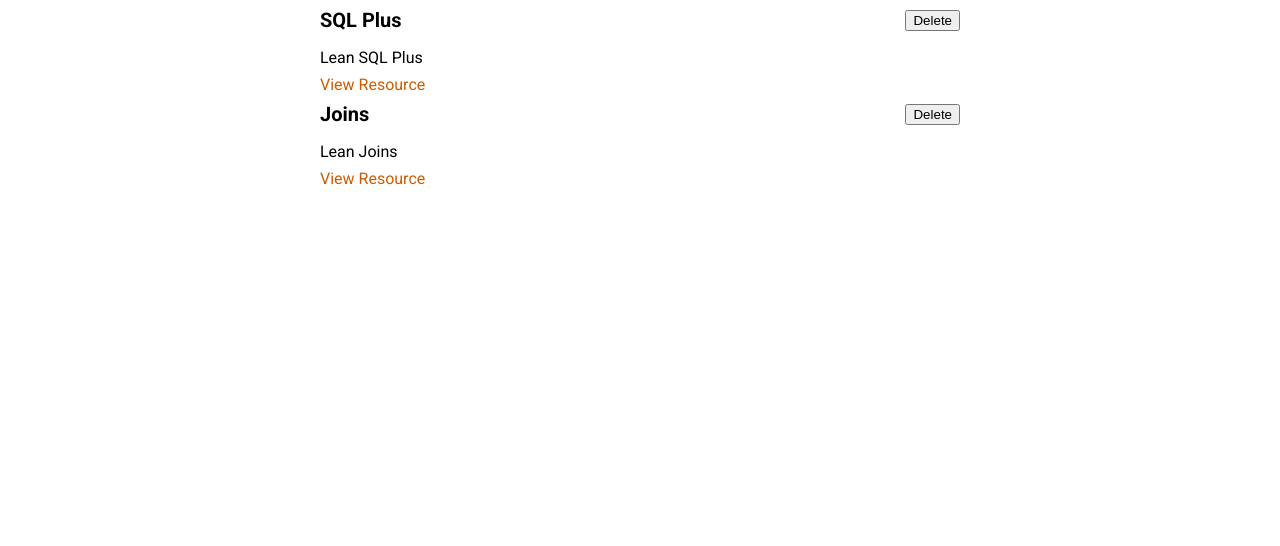
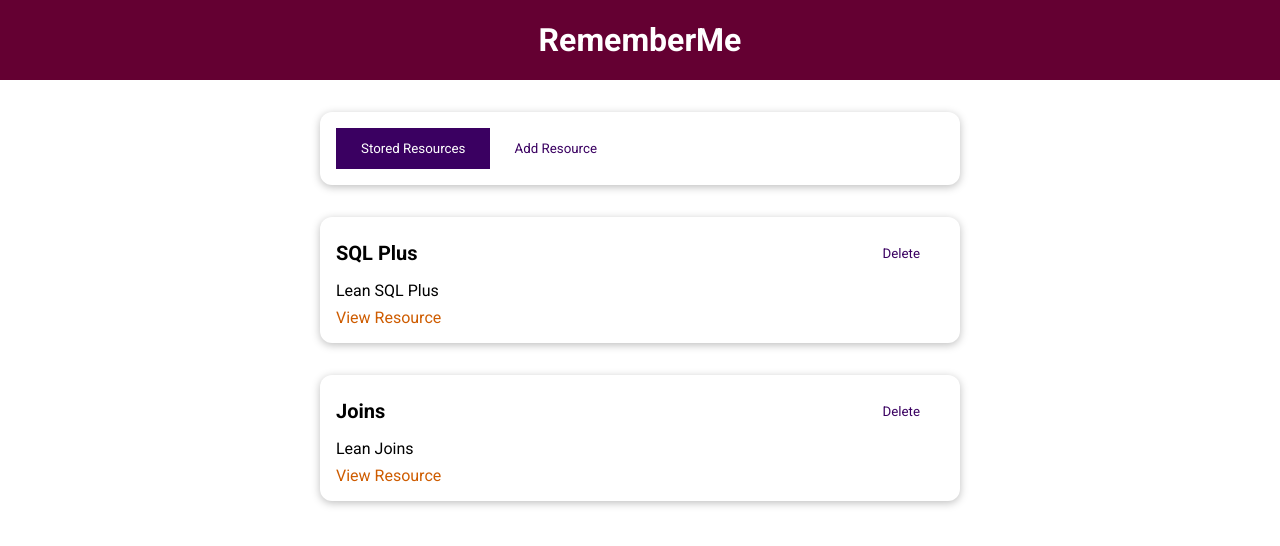
Before and after one commit to RodriguesFRodrigo/The-Learning-Resources-App-2022, a Vue app: page / in a window 1280 px wide. Shown: the top 546 px of the page. Built offline with nearby package versions, Linux system fonts and the light colour scheme.

Commit message:
dynamic component

```diff
--- a/src/App.vue
+++ b/src/App.vue
@@ -1,32 +1,16 @@
 <template>
-    <stored-resource :resources="storedResources"></stored-resource>
+    <the-header title="RememberMe"></the-header>
+    <the-resources></the-resources>
 </template>
 
 <script>
-import StoredResource from './componets/learning-resources/StoredResource.vue';
+import TheHeader from './componets/layouts/TheHeader.vue';
+import TheResources from './componets/learning-resources/TheResources.vue';
 
 export default {
     components: {
-        StoredResource,
-    },
-
-    data() {
-        return {
-            storedResources: [
-                {
-                    id: 'sql',
-                    title: 'SQL Plus',
-                    description: 'Lean SQL Plus',
-                    link: 'https://www.oracle.com/br/database/technologies/sqlplus-cloud.html',
-                },
-                {
-                    id: 'joins',
-                    title: 'Joins',
-                    description: 'Lean Joins',
-                    link: 'https://www.devmedia.com.br/clausulas-inner-join-left-join-e-right-join-no-sql-server/18930',
-                }
-            ]
-        };
+        TheHeader,
+        TheResources,
     },
 }
 </script>
--- /dev/null
+++ b/src/componets/UI/BaseButton.vue
@@ -0,0 +1,49 @@
+<template>
+    <button :type="type" :class="mode">
+        <!-- with slot we can pass a simple text, or a text and icon -->
+        <slot></slot>
+    </button>
+</template>
+
+<script>
+export default {
+  props: {
+    type: {
+      type: String,
+      required: false,
+    },
+    mode: {
+      type: String,
+      required: false,
+    },
+  }
+}
+</script>
+
+<style scoped>
+button {
+  padding: 0.75rem 1.5rem;
+  font-family: inherit;
+  background-color: #3a0061;
+  border: 1px solid #3a0061;
+  color: white;
+  cursor: pointer;
+}
+
+button:hover,
+button:active {
+  background-color: #270041;
+  border-color: #270041;
+}
+
+.flat {
+  background-color: transparent;
+  color: #3a0061;
+  border: none;
+}
+
+.flat:hover,
+.flat:active {
+  background-color: #edd2ff;
+}
+</style>
--- /dev/null
+++ b/src/componets/UI/BaseCard.vue
@@ -0,0 +1,19 @@
+<template>
+   <div>
+        <slot></slot>
+   </div>
+</template>
+
+<script>
+
+</script>
+
+<style scoped>
+div {
+  border-radius: 12px;
+  box-shadow: 0 2px 8px rgba(0, 0, 0, 0.26);
+  padding: 1rem;
+  margin: 2rem auto;
+  max-width: 40rem;
+}
+</style>
--- /dev/null
+++ b/src/componets/layouts/TheHeader.vue
@@ -0,0 +1,32 @@
+<template>
+    <header>
+        <h1>{{ title }}</h1>
+    </header>
+</template>
+
+<script>
+export default {
+    props: {
+        title: {
+            type: String,
+            required: true,
+        }
+    }
+}
+</script>
+
+<style scoped>
+header {
+  width: 100%;
+  height: 5rem;
+  background-color: #640032;
+  display: flex;
+  justify-content: center;
+  align-items: center;
+}
+
+header h1 {
+  color: white;
+  margin: 0;
+}
+</style>
--- /dev/null
+++ b/src/componets/learning-resources/AddResource.vue
@@ -0,0 +1,3 @@
+<template>
+    <h2>Add Resource</h2>
+</template>
--- a/src/componets/learning-resources/LearningResource.vue
+++ b/src/componets/learning-resources/LearningResource.vue
@@ -1,16 +1,16 @@
 <template>
     <li>
-        <div>
+        <base-card>
             <header>
                 <h3>{{ title }}</h3>
-                <button>Delete</button>
+                <base-button mode="flat">Delete</base-button>
             </header>
-        </div>
-        <p>{{ description }}</p>
-        <nav>
-            <a :href="link">View Resource</a>
-        </nav>
-    </li>
+            <p>{{ description }}</p>
+            <nav>
+              <a :href="link">View Resource</a>
+            </nav>
+        </base-card>
+      </li>
 </template>
 
 <script>
--- a/src/componets/learning-resources/StoredResource.vue
+++ b/src/componets/learning-resources/StoredResource.vue
@@ -15,15 +15,10 @@
 import LearningResource from './LearningResource.vue';
 
 export default {
+    inject: ['resources'],
     components: {
         LearningResource,
     },
-
-    props: {
-        resources: {
-            required: true,
-        },
-    }
 }
 </script>
 
--- /dev/null
+++ b/src/componets/learning-resources/TheResources.vue
@@ -0,0 +1,66 @@
+<template>
+    <base-card>
+        <base-button @click="setSelectedTab('stored-resource')" :mode="getSelectedTab">Stored Resources</base-button>
+        <base-button @click="setSelectedTab('add-resource')" :mode="addResource">Add Resource</base-button>
+    </base-card>
+    <component :is="selectedTab"></component>
+</template>
+
+<script>
+import StoredResource from './StoredResource.vue';
+import AddResource from './AddResource.vue';
+
+export default {
+    components: {
+        StoredResource,
+        AddResource,
+    },
+
+    data() {
+        return {
+            selectedTab: 'stored-resource',
+
+            storedResources: [
+                {
+                    id: 'sql',
+                    title: 'SQL Plus',
+                    description: 'Lean SQL Plus',
+                    link: 'https://www.oracle.com/br/database/technologies/sqlplus-cloud.html',
+                },
+                {
+                    id: 'joins',
+                    title: 'Joins',
+                    description: 'Lean Joins',
+                    link: 'https://www.devmedia.com.br/clausulas-inner-join-left-join-e-right-join-no-sql-server/18930',
+                }
+            ]
+        };
+    },
+
+    computed: {
+        getSelectedTab() {
+            return this.selectedTab ===  'stored-resource' ? null : 'flat';
+        },
+
+        addResource() {
+            return this.selectedTab ===  'add-resource' ? null : 'flat';
+        },
+    },
+
+    provide() {
+        return {
+            resources: this.storedResources
+        };
+    },
+
+    methods: {
+        setSelectedTab(tab) {
+            this.selectedTab = tab;
+        },
+    }
+}
+</script>
+
+<style>
+
+</style>
```
Also changed, not shown: src/main.js (+8 -1 lines).
